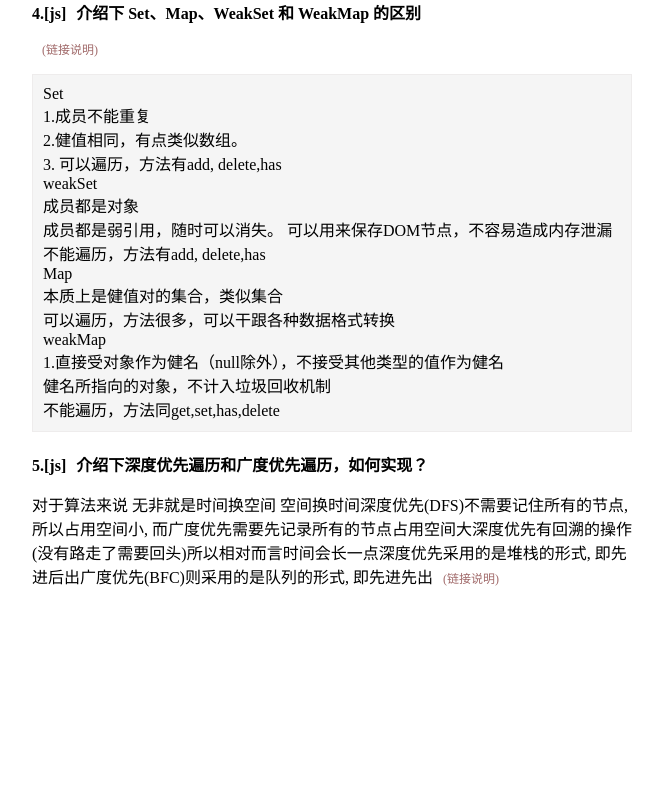
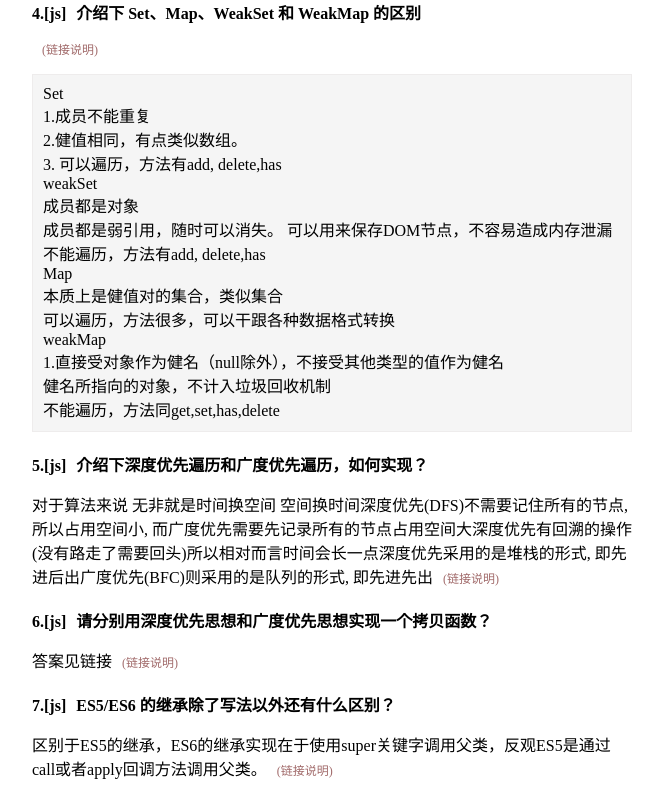
Before and after one commit to liermao/interview, a Vue app in the folder classify/: page / in a window 1280 px wide. Shown: the part 462-1262 px from the top of the page, without its empty margins (16-679 px from the left). Before the commit the page ends 1070 px from the top, so only its background shows below. Built offline with nearby package versions, Linux system fonts and the light colour scheme.

Commit message:
创建新的面试题项目。

```diff
--- a/classify/src/views/index.vue
+++ b/classify/src/views/index.vue
@@ -73,6 +73,18 @@ export default {
               "广度优先(BFC)则采用的是队列的形式, 即先进先出",
           link: "https://www.cnblogs.com/zzsdream/p/11322060.html"
         },
+        {
+          class: "js",
+          title: "请分别用深度优先思想和广度优先思想实现一个拷贝函数？",
+          answer: "答案见链接",
+          link: "https://blog.csdn.net/qq_46299172/article/details/108545861"
+        },
+        {
+          class: "js",
+          title: "ES5/ES6 的继承除了写法以外还有什么区别？",
+          answer: "区别于ES5的继承，ES6的继承实现在于使用super关键字调用父类，反观ES5是通过call或者apply回调方法调用父类。",
+          link: "https://blog.csdn.net/weixin_44195250/article/details/102809672?utm_medium=distribute.pc_relevant.none-task-blog-BlogCommendFromBaidu-1.control&dist_request_id=1328642.52040.16157881689617531&depth_1-utm_source=distribute.pc_relevant.none-task-blog-BlogCommendFromBaidu-1.control"
+        },
       ]
     }
   }
```
Also changed, not shown: classify/src/assets/js/es5VSes6_extends.js (added, +64 -0 lines).
